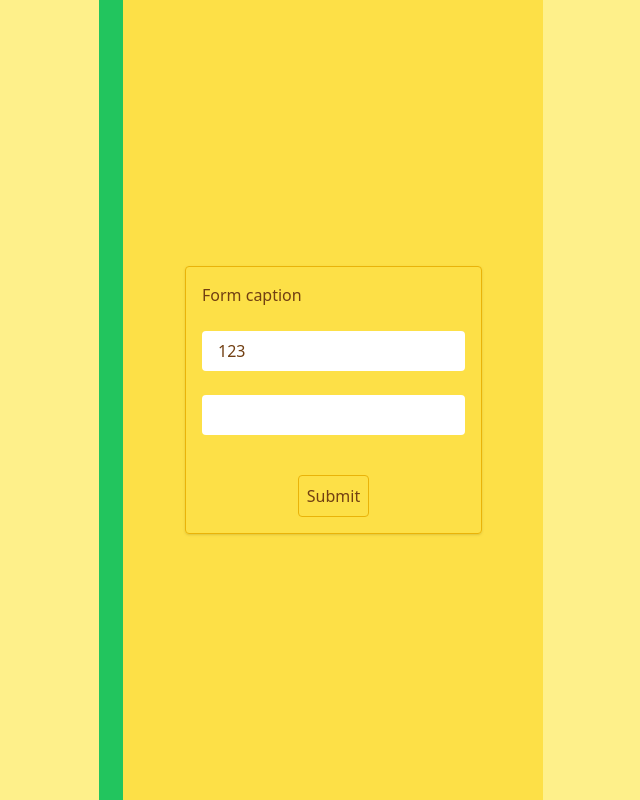
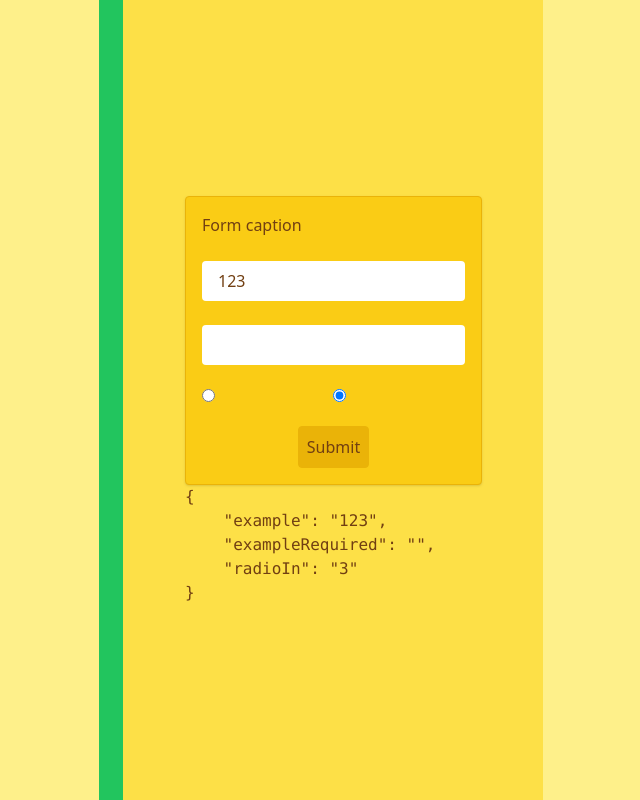
Before and after one commit to maxzz/forms-react-hook-form, a React (Vite) app: page / in a window 1280 px wide. Shown: the whole page, without its empty margins (319-959 px from the left). Built offline with nearby package versions, Linux system fonts and the light colour scheme.

Commit message:
WIP. hook-form. add radio buttons

```diff
--- a/src/components/page1/index.tsx
+++ b/src/components/page1/index.tsx
@@ -5,22 +5,25 @@ import { classNames } from '../../utils/classnames';
 type Inputs = {
     example: string,
     exampleRequired: string,
+    radioIn: string;
 };
 
 const defaultValues: Inputs = {
     example: '123',
-    exampleRequired: ''
+    exampleRequired: '',
+    radioIn: '3',
 };
 
 function Form() {
-    const { register, handleSubmit, watch, formState: { errors } } = useForm({ defaultValues });
+    const { register, handleSubmit, watch, getValues, formState: { errors } } = useForm({ defaultValues });
 
     const onSubmit: SubmitHandler<Inputs> = data => console.log(data);
 
     console.log(watch("example"));
 
     return (
-        <form className="p-4 border-yellow-500 border rounded shadow grid gap-y-2" onSubmit={handleSubmit(onSubmit)}>
+        <div className="">
+            <form className="p-4 bg-yellow-400 border-yellow-500 border rounded shadow grid gap-y-2" onSubmit={handleSubmit(onSubmit)}>
                 <div className="pb-4">Form caption</div>
 
                 <div className="grid">
@@ -33,8 +36,17 @@ function Form() {
                     <span className={classNames("text-xs text-[red] select-none", !errors.exampleRequired && 'invisible',)}>This field is required</span>
                 </div>
 
-            <input className="place-self-center mt-4 px-2 py-2 border-yellow-500 border rounded active:scale-y-[.97]" type="submit" />
+                <div className="grid place-items-start grid-cols-2">
+                    <input type="radio" className="px-4 py-2 rounded" value="2" {...register("radioIn", { required: true })} />
+                    <input type="radio" className="px-4 py-2 rounded" value="3" {...register("radioIn", { required: true })} />
+                </div>
+
+                <input className="place-self-center mt-4 px-2 py-2 bg-yellow-500 border-yellow-500 border rounded active:scale-y-[.97]" type="submit" />
             </form>
+            <div className="">
+                <pre>{JSON.stringify(getValues(), null, 4)}</pre>
+            </div>
+        </div>
     );
 }
 
```
Lines whose indentation alone changed are shown as unchanged.
